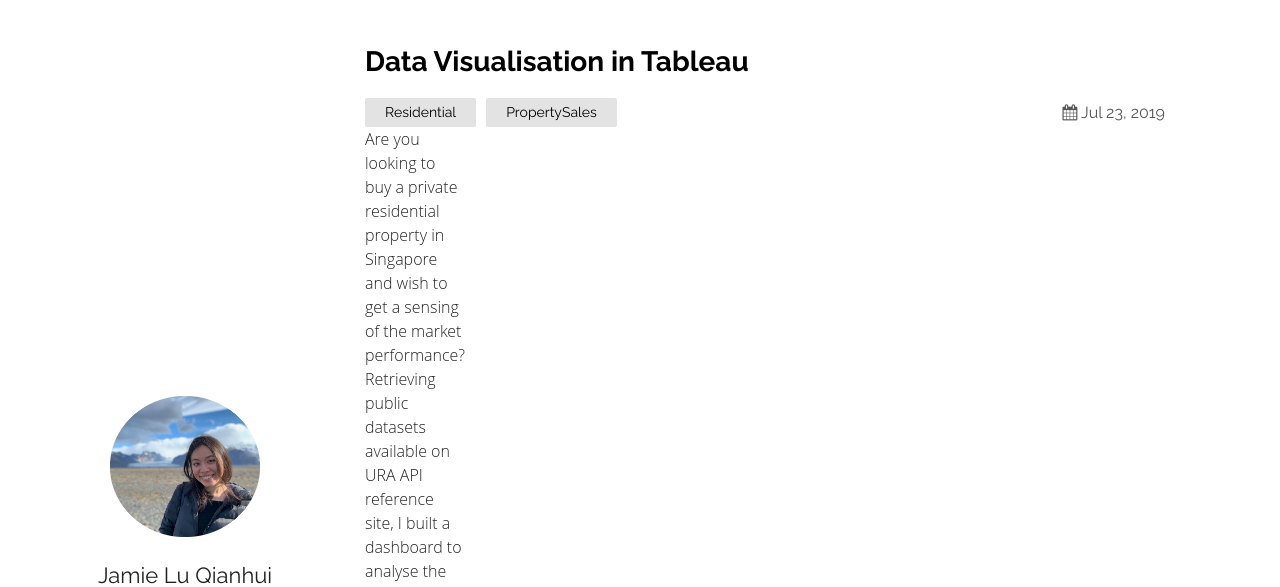
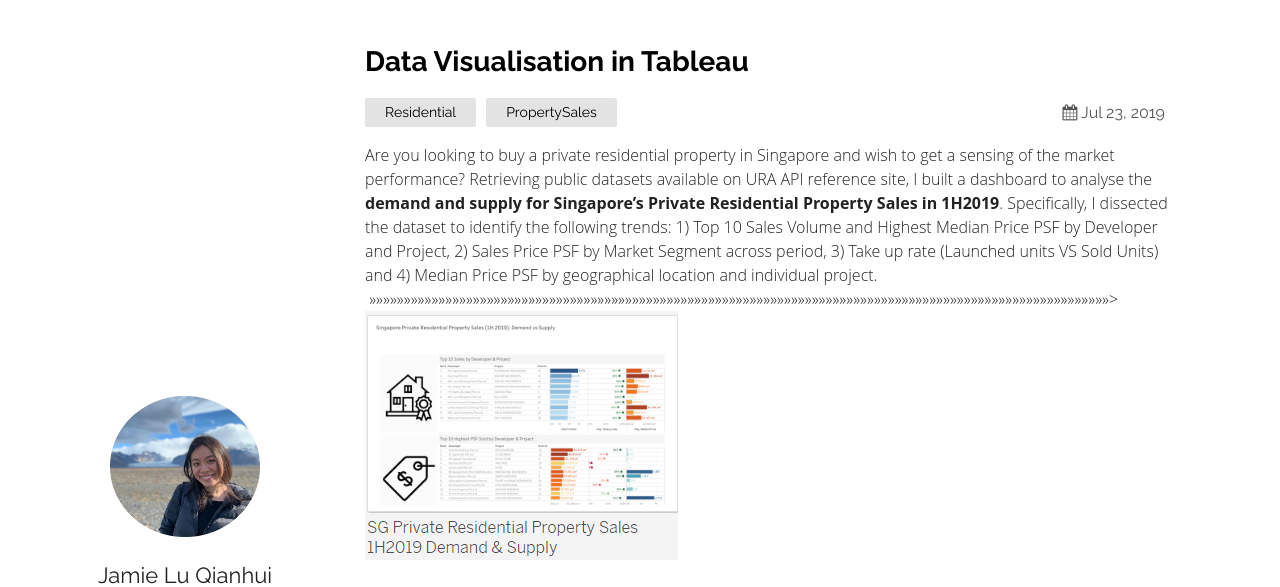
Before and after one commit to jamieqianhui/jamieqianhui.github.io, a Jekyll site: the page built from _posts/2019-07-23-Data-Visualisation-Resi-Property-Sales.markdown, in a window 1280 px wide and 1400 px high. Shown: the top 587 px of the window. Built offline with Jekyll 4.4.1, drawn with Linux system fonts in a browser that asks for light colours; some of the changed text lies outside the part shown.

Commit message:
updated blog post

```diff
--- a/_posts/2019-07-23-Data-Visualisation-Resi-Property-Sales.markdown
+++ b/_posts/2019-07-23-Data-Visualisation-Resi-Property-Sales.markdown
@@ -4,7 +4,7 @@
 date:   2019-07-23 09:47:36 +0800
 categories: Residential PropertySales
 ---
-Are you looking to buy a private residential property in Singapore and wish to get a sensing of the market performance? Retrieving public datasets available on URA API reference site, I built a dashboard to analyse the **demand and supply for Singapore's Private Residential Property Sales in 1H2019**. Specifically, I dissected the dataset to identify the following trends: 1) Top 10 Sales Volume and Highest Median Price PSF by Developer and Project, 2) Sales Price PSF by Market Segment across period, 3) Take up rate (Launched units VS Sold Units) and 4) Median Price PSF by geographical location and individual project.|......................................................................................................................................................................................................................|![viz]({{ '/assets/viz.PNG' | relative_url }})
+Are you looking to buy a private residential property in Singapore and wish to get a sensing of the market performance? Retrieving public datasets available on URA API reference site, I built a dashboard to analyse the **demand and supply for Singapore's Private Residential Property Sales in 1H2019**. Specifically, I dissected the dataset to identify the following trends: 1) Top 10 Sales Volume and Highest Median Price PSF by Developer and Project, 2) Sales Price PSF by Market Segment across period, 3) Take up rate (Launched units VS Sold Units) and 4) Median Price PSF by geographical location and individual project.  >>>>>>>>>>>>>>>>>>>>>>>>>>>>>>>>>>>>>>>>>>>>>>>>>>>>>>>>>>>>>>>>>>>>>>>>>>>>>>>>>>>>>>>>>>>>>>>>>>>>>>>>>>>>>>>>>>>>>>>>>>>>>>>>>>>>>>>>>>>>>>>>>>>>>>>>>>>>>>>>>>>>>>>>>>>>>>>>>>>>>>>>>>>>>>>>>>>>>>>>>>>>>>>>>>>>>>>![viz]({{ '/assets/viz.PNG' | relative_url }})
 
 <br>
 <iframe seamless frameborder="0" src="https://public.tableau.com/views/SGPrivateResidentialPropertySales1H2019DemandSupply/SingaporePrivateResidentialPropertySales1H2019DemandvsSupply?:embed=y&:display_count=yes&:origin=viz_share_link" width = '1200' height = '1200' scrolling='yes' ></iframe>
```
